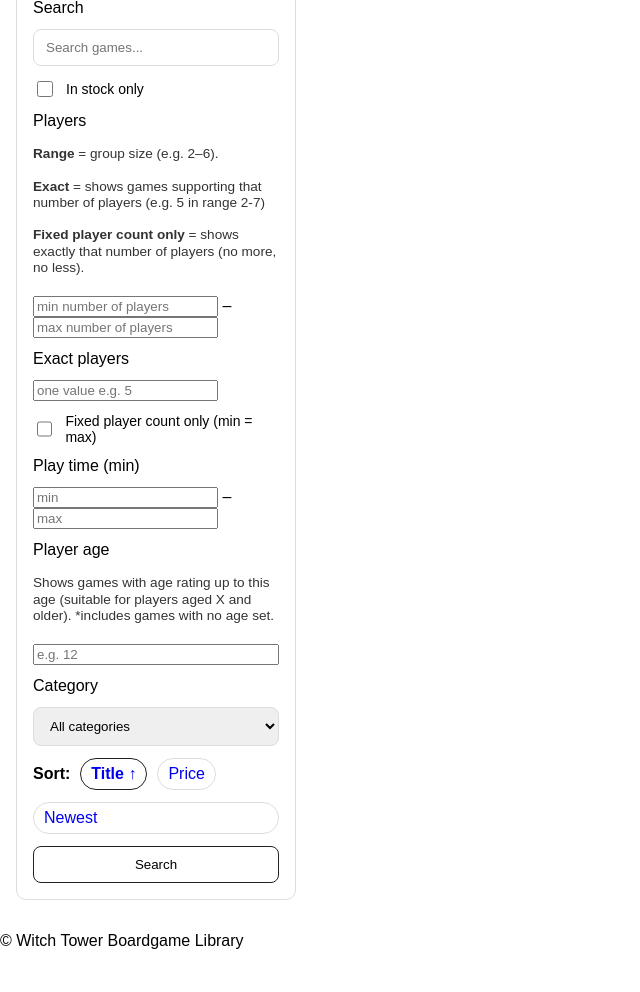
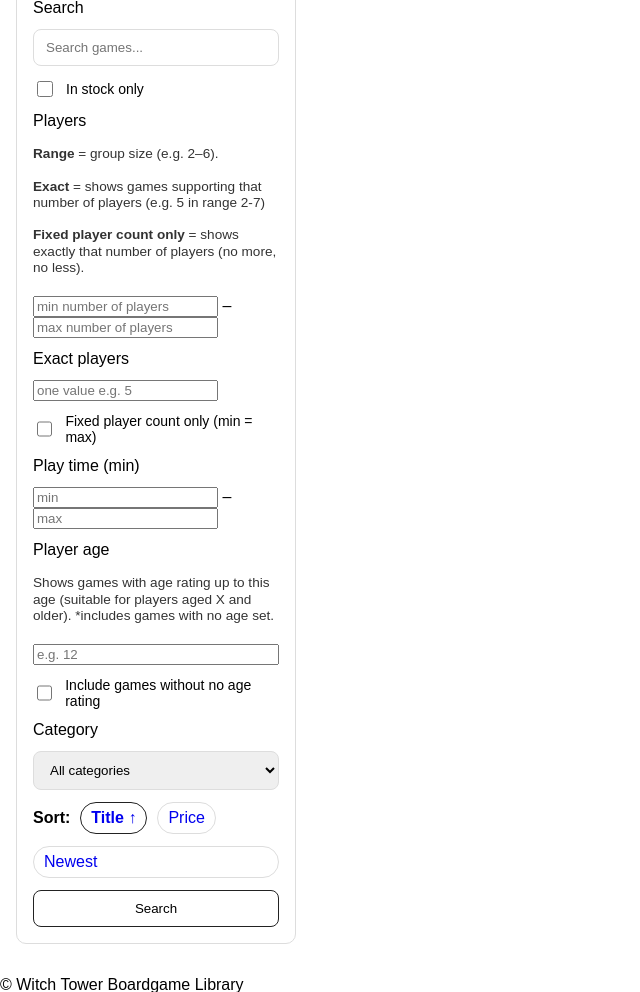
Before and after one commit to Agnogh/WitchTowerBoardgameLibrary, a Django app: page /games/ in a window 1280 px wide. Shown: the part 287-1279 px from the top of the page, without its empty margins (0-640 px from the left). Before the commit the page ends 1236 px from the top, so only its background shows below. Run offline with Django 5.2, Linux system fonts and the light colour scheme; data that the repository does not hold is empty.

Commit message:
adding checkbox for games with no age restrictions added + hint/description + discard button (age + no age included)

```diff
--- a/games/views.py
+++ b/games/views.py
@@ -69,6 +69,8 @@ def game_list(request, category_slug=None):
     # age filter (minimum age on the box, no max)
     age_min_raw = request.GET.get("age_min", "").strip()
     age_min = to_pos_int(age_min_raw)
+    # for games that are age range unsorted (age restriction not set)
+    age_include_unknown = request.GET.get("age_include_unknown") == "1"
 
     # If typed min time > max time - switch them 'bugfix'
     if time_min and time_max and time_min > time_max:
@@ -166,9 +168,12 @@ def game_list(request, category_slug=None):
     elif time_max:
         games = games.filter(max_play_time__lte=time_max)
 
-    # age filter (box age <= chosen age)
+    # age filter (game min age <= player's age)
     if age_min:
-        games = games.filter(Q(age__lte=age_min) | Q(age__isnull=True))
+        if age_include_unknown:
+            games = games.filter(Q(age__lte=age_min) | Q(age__isnull=True))
+        else:
+            games = games.filter(age__lte=age_min)
 
     # sorting
     if sort == "price":
@@ -269,7 +274,8 @@ def game_list(request, category_slug=None):
     remove_time_url = build_qs(
         base_url=list_url, remove=["time_min", "time_max"]
     )
-    remove_age_url = build_qs(base_url=list_url, remove=["age_min"])
+    remove_age_url = build_qs(base_url=list_url,
+                              remove=["age_min", "age_include_unknown"])
 
     context = {
         "games": page_obj,  # loops over current page, not all games
@@ -344,6 +350,8 @@ def game_list(request, category_slug=None):
         "age_min": age_min_raw,
         # remove age filter
         "remove_age_url": remove_age_url,
+        # undefinde / unexisting age restriction
+        "age_include_unknown": age_include_unknown,
     }
 
     return render(request, "games/game_list.html", context)
--- a/templates/games/game_list.html
+++ b/templates/games/game_list.html
@@ -133,7 +133,8 @@
 
             {% if age_min %}
               <a class="filter-chip" href="{{ remove_age_url }}">
-                ✕ Player age: {{ age_min }}
+                <!-- include checkboxe if ticked-->
+                ✕ Player age: {{ age_min }}{% if age_include_unknown %} (incl. unknown){% endif %}
               </a>
             {% endif %}
 
@@ -252,6 +253,17 @@
               placeholder="e.g. 12"
               value="{{ age_min }}"
             >
+
+          <label class="games-filter-toggle">
+            <input
+              type="checkbox"
+              name="age_include_unknown"
+              value="1"
+              {% if age_include_unknown %}checked{% endif %}
+            >
+            Include games without no age rating
+          </label>
+
 
           <label class="screen-reader-only" for="category">Category</label>
           <select id="category" name="category" onchange="this.form.submit()">
```
